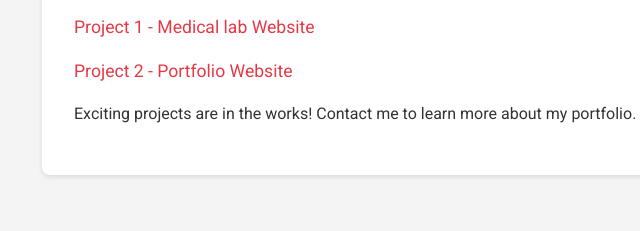
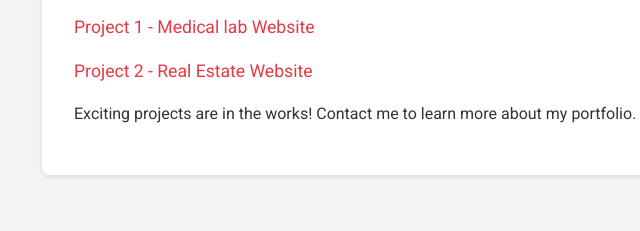
Before and after one commit to ajexweb/Ajex-Web, a plain HTML site: page index.html in a window 1280 px wide. Shown: the part 2180-2411 px from the top of the page, 30-670 px from the left. Drawn offline with Linux system fonts and the light colour scheme.

Commit message:
Update index.html

```diff
--- a/index.html
+++ b/index.html
@@ -268,7 +268,7 @@
             <h2>My Past Projects</h2>
             <!-- Replace with real project links when available -->
             <p><a href="https://hindustanlaboratory.github.io/Hindustan-Laboratory-/" target="_blank" rel="noopener">Project 1 - Medical lab Website</a>
-            <p><a href="https://ajexweb.github.io/Ajex-Real-Estate-/" target="_blank" rel="noopener">Project 2 - Portfolio Website</a></p>
+            <p><a href="https://ajexweb.github.io/Ajex-Real-Estate-/" target="_blank" rel="noopener">Project 2 - Real Estate Website</a></p>
             <!-- <p><a href="https://example-project3.com" target="_blank" rel="noopener">Project 3 - Business Landing Page</a></p> -->
             <p>Exciting projects are in the works! Contact me to learn more about my portfolio.</p>
         </section>
```
